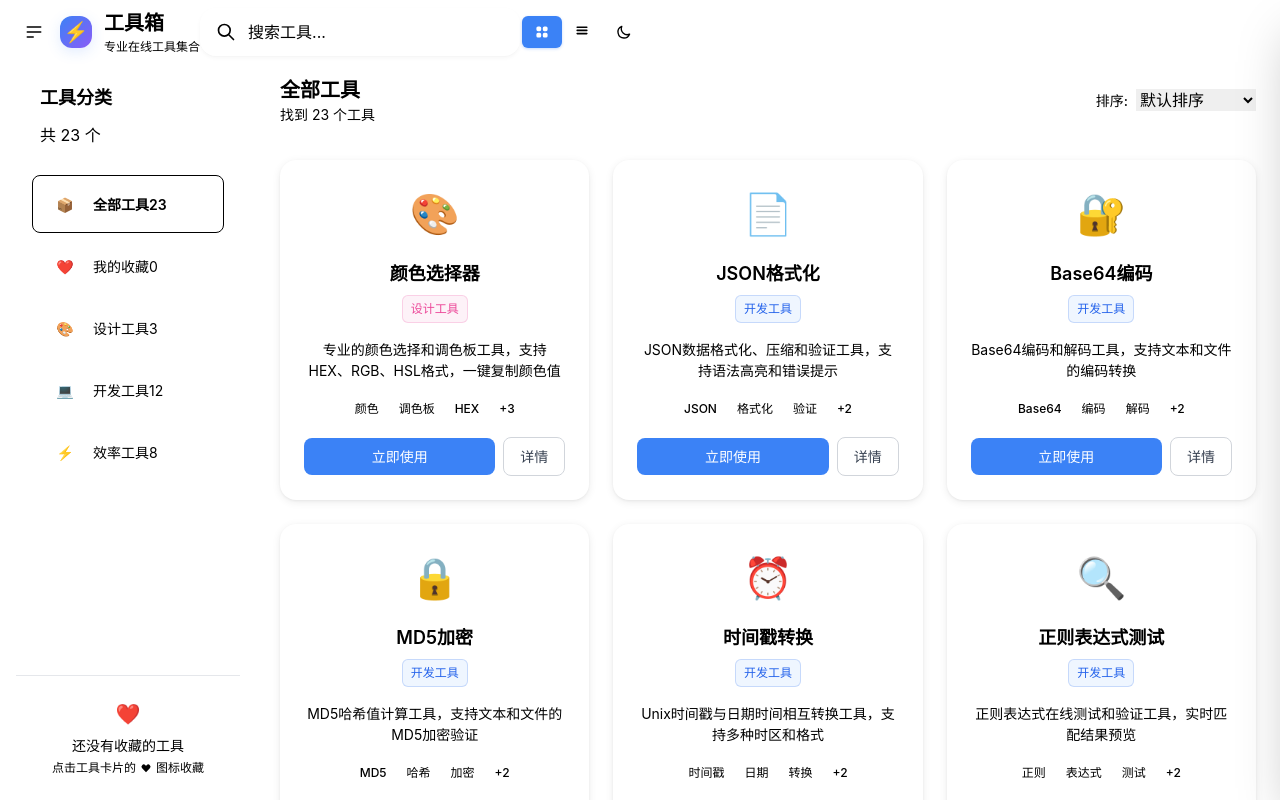
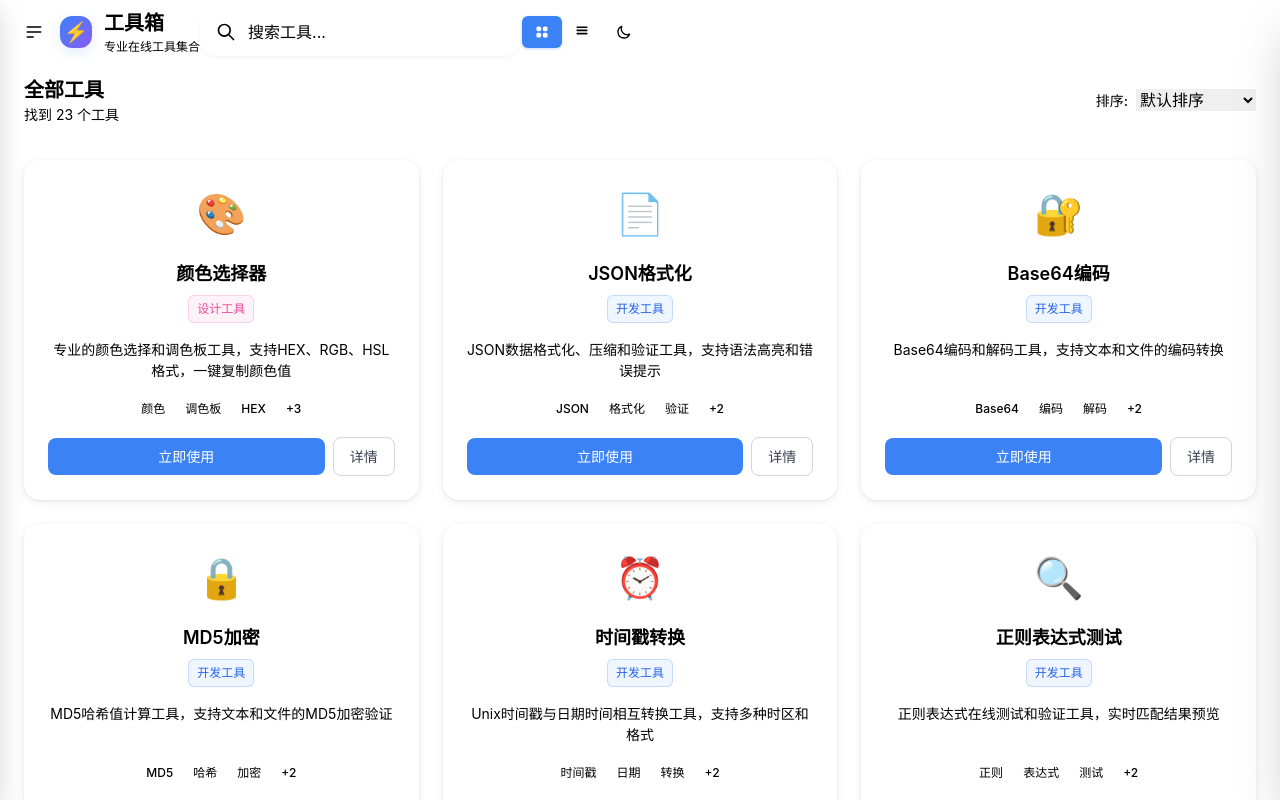
Before and after one commit to liujunxiang0076/liu-tools-front, a Vue app: page / in a window 1280 px wide. Built offline with nearby package versions, Linux system fonts and the light colour scheme.

Commit message:
refactor(layout): 优化侧边栏行为及样式
移除窗口大小变化时自动关闭侧边栏的逻辑，改为完全由用户控制
统一侧边栏样式规则，不再区分移动端和桌面端

```diff
--- a/src/layouts/MainLayout.vue
+++ b/src/layouts/MainLayout.vue
@@ -209,13 +209,12 @@ const handleClearAllFavorites = () => {
 // 切换侧边栏（移动端）
 const toggleSidebar = () => {
   sidebarOpen.value = !sidebarOpen.value
+  console.log('toggleSidebar called, sidebarOpen:', sidebarOpen.value)
 }
 
-// 监听窗口大小变化
+// 监听窗口大小变化（保留函数但不自动关闭侧边栏）
 const handleResize = () => {
-  if (window.innerWidth >= 1024) {
-    sidebarOpen.value = false
-  }
+  // 不再自动关闭侧边栏，让用户手动控制
 }
 
 // 生命周期钩子
@@ -279,15 +278,14 @@ export default {
 </script>
 
 <style scoped>
-/* 确保移动端侧边栏正确显示 */
-@media (max-width: 1024px) {
+/* 侧边栏默认隐藏（所有屏幕） */
 .sidebar {
   position: fixed;
   top: 0;
   left: 0;
   z-index: 40;
   height: 100vh;
-    width: 18rem; /* 增大移动端侧边栏宽度 */
+  width: 18rem;
   transform: translateX(-100%);
   transition: transform 0.3s cubic-bezier(0.4, 0, 0.2, 1);
   box-shadow: 0 10px 25px rgba(0, 0, 0, 0.15);
@@ -311,7 +309,6 @@ export default {
   z-index: 30;
   transition: opacity 0.3s ease;
   backdrop-filter: blur(4px);
-  }
 }
 
 /* 移动端导航优化 */
```
Lines whose indentation alone changed are shown as unchanged.
